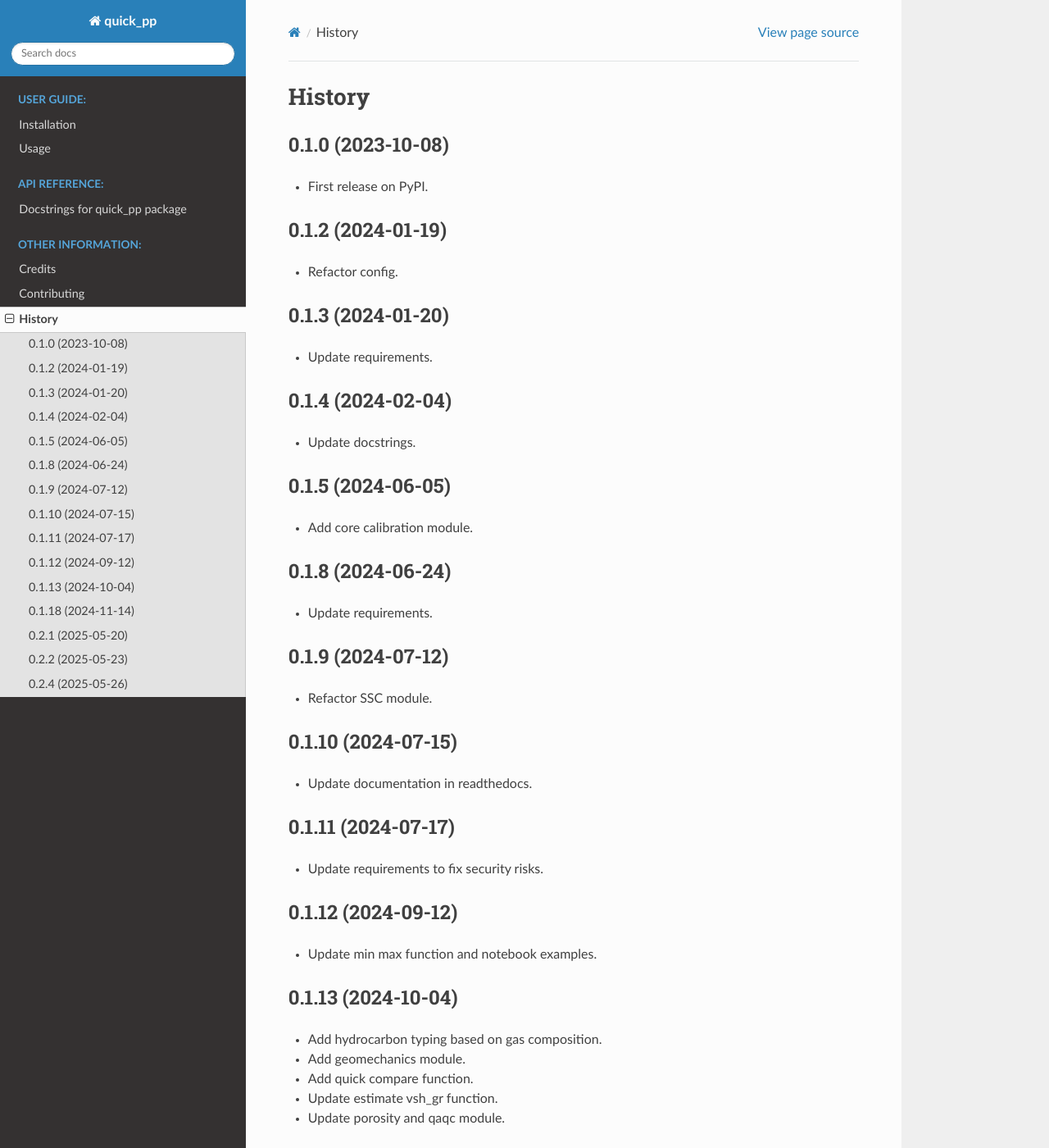
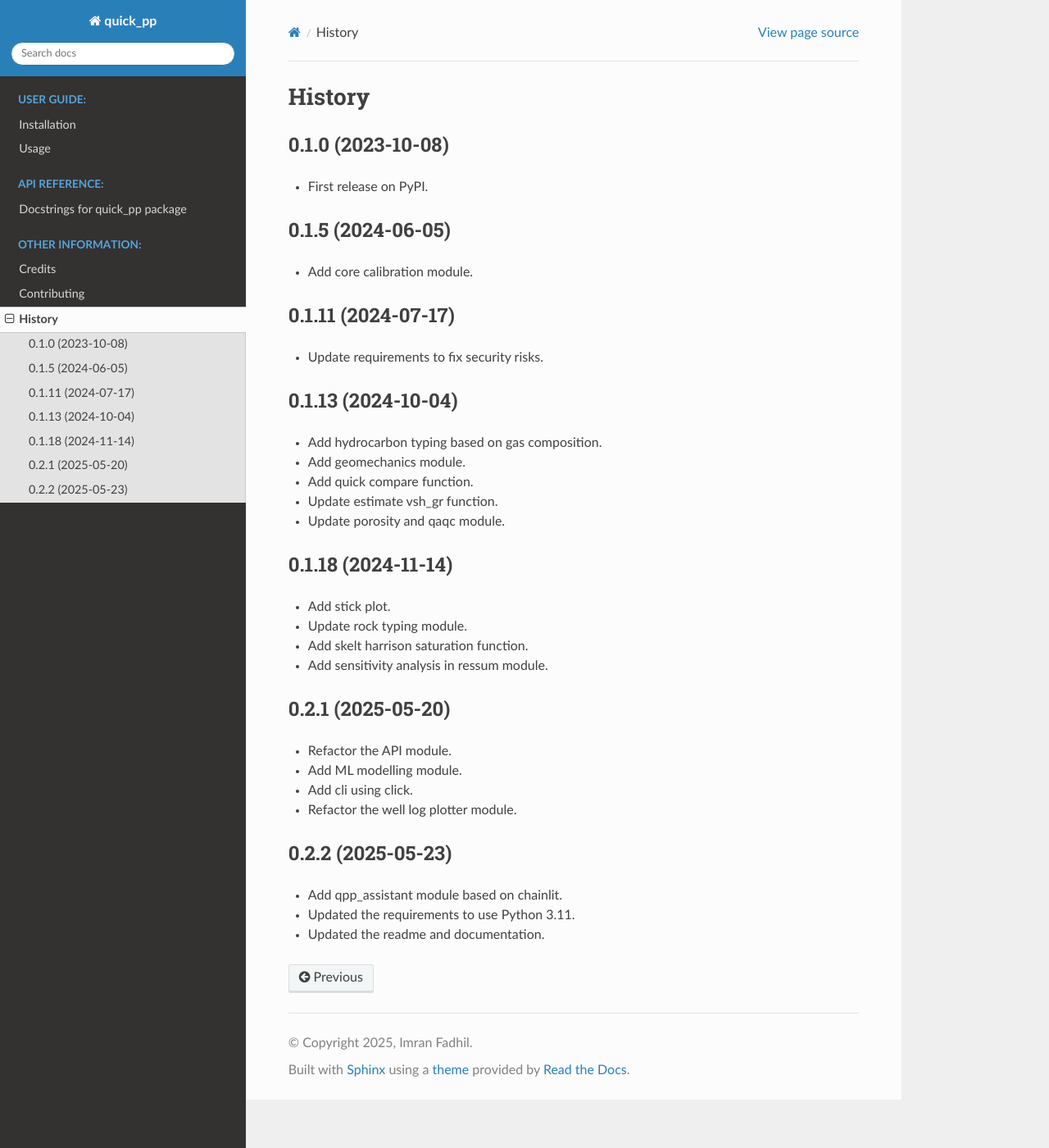
Before and after one commit to imranfadhil/quick_pp, a Sphinx documentation site: the page built from docs/source/history.rst, in a window 1280 px wide and 1400 px high. Shown: the whole window at 82% size. Built offline with Sphinx 7.4.7 and the Read the Docs theme 3.1.0, drawn with Linux system fonts in a browser that asks for light colours.

Commit message:
update version to 0.2.57

```diff
--- a/docs/source/history.rst
+++ b/docs/source/history.rst
@@ -6,41 +6,13 @@ History
 ------------------
 * First release on PyPI.
 
-0.1.2 (2024-01-19)
-------------------
-* Refactor config.
-
-0.1.3 (2024-01-20)
-------------------
-* Update requirements.
-
-0.1.4 (2024-02-04)
-------------------
-* Update docstrings.
-
 0.1.5 (2024-06-05)
 ------------------
 * Add core calibration module.
 
-0.1.8 (2024-06-24)
-------------------
-* Update requirements.
-
-0.1.9 (2024-07-12)
-------------------
-* Refactor SSC module.
-
-0.1.10 (2024-07-15)
--------------------
-* Update documentation in readthedocs.
-
 0.1.11 (2024-07-17)
 -------------------
 * Update requirements to fix security risks.
-
-0.1.12 (2024-09-12)
--------------------
-* Update min max function and notebook examples.
 
 0.1.13 (2024-10-04)
 -------------------
@@ -69,6 +41,3 @@ History
 * Add qpp_assistant module based on chainlit.
 * Updated the requirements to use Python 3.11.
 * Updated the readme and documentation.
-
-0.2.4 (2025-05-26)
--------------------
--- a/pyproject.toml
+++ b/pyproject.toml
@@ -4,7 +4,7 @@ build-backend = "hatchling.build"
 
 [project]
 name = "quick-pp"
-version = "0.2.56"
+version = "0.2.57"
 description = "Python package to assist in providing quick-look/ preliminary petrophysical estimation."
 readme = "README.md"
 license = "MIT"
--- a/quick_pp/__init__.py
+++ b/quick_pp/__init__.py
@@ -20,4 +20,4 @@ logging.getLogger("mlflow").setLevel(logging.WARNING)
 
 __author__ = """Imran Fadhil"""
 __email__ = 'imranfadhil@gmail.com'
-__version__ = '0.2.56'  # Need to be updated manually when releasing a new version/ change in pyproject.toml
+__version__ = '0.2.57'  # Need to be updated manually when releasing a new version/ change in pyproject.toml
```
